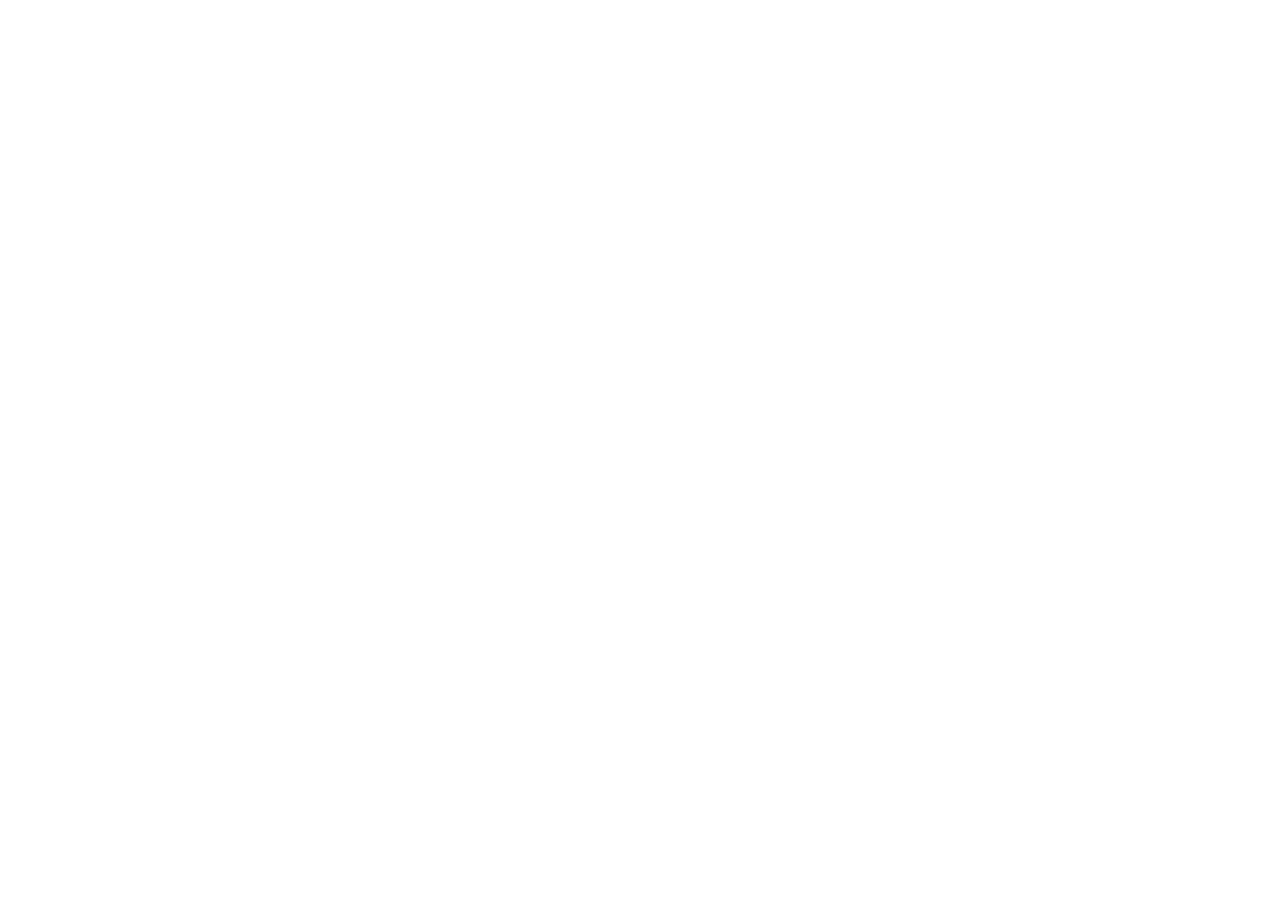
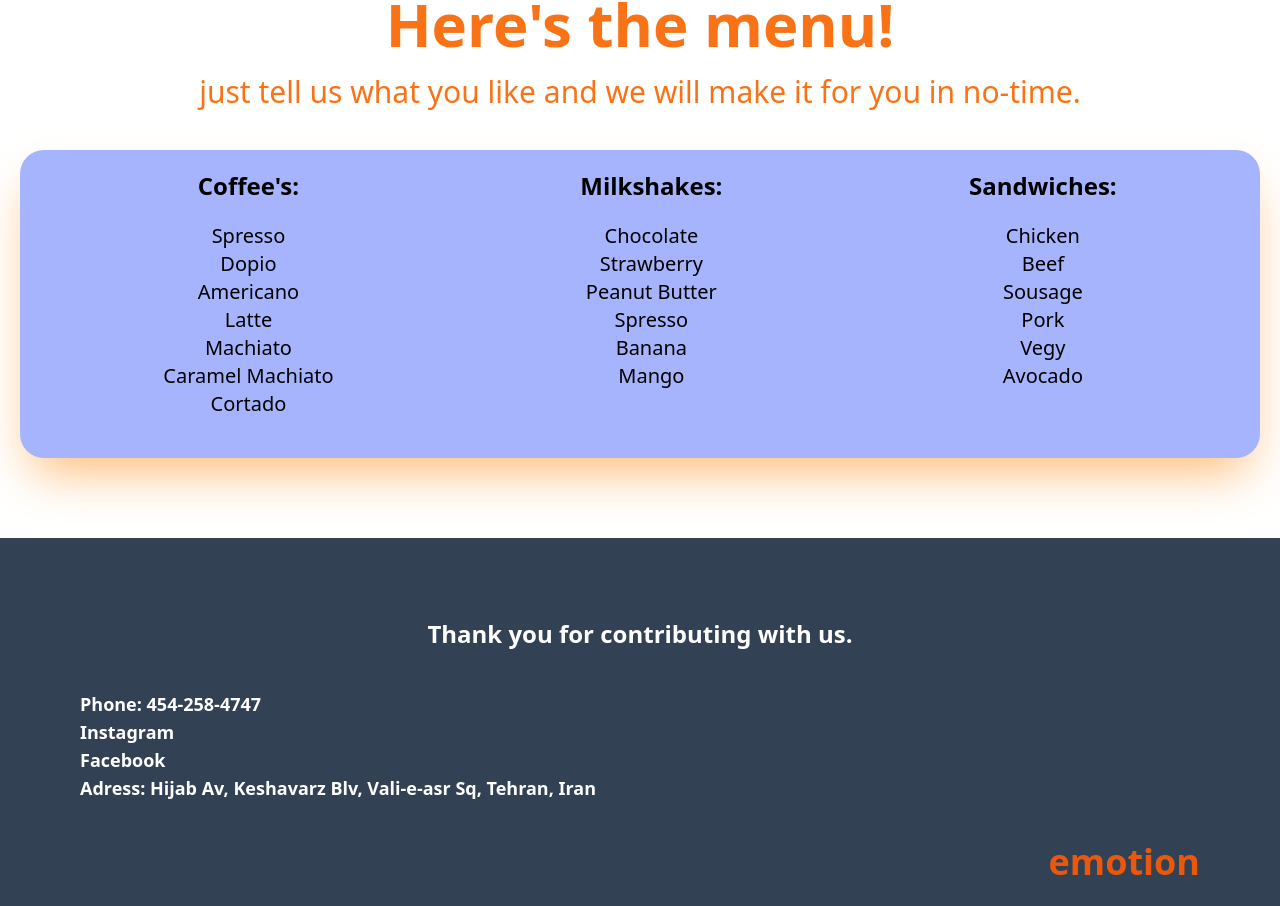
Before and after one commit to Lavenderer1375/emotion, a React (Create React App) app: page / in a window 1280 px wide. Shown: the part 1884-2790 px from the top of the page. Before the commit the page ends 1822 px from the top, so only its background shows below. Built offline with nearby package versions, Linux system fonts and the light colour scheme.

Commit message:
Context Added

```diff
--- a/src/components/Contact.js
+++ b/src/components/Contact.js
@@ -1,9 +1,25 @@
-import React from 'react'
+import React from 'react';
 
 const Contact = () => {
   return (
-    <div>Contact</div>
-  )
-}
+    <div className="bg-slate-700 pt-20 pl-20 pr-20 text-white">
+      <div className="flex justify-center mb-10 text-2xl font-bold">
+        <p>Thank you for contributing with us.</p>
+      </div>
+      <div className="flex text-lg font-bold mb-10">
+        <ul>
+          <li>Phone: 454-258-4747</li>
+          <li>Instagram</li>
+          <li>Facebook</li>
+          <li>Adress: Hijab Av, Keshavarz Blv, Vali-e-asr Sq, Tehran, Iran</li>
+        </ul>
+      </div>
+      <h1 className="flex justify-end text-orange-600 ml-3 text-4xl font-bold pb-5">emotion</h1>
+      <div className="flex justify-center pb-2">
+        <p>Developed by Kianush Abedi ©</p>
+      </div>
+    </div>
+  );
+};
 
-export default Contact
+export default Contact;
--- a/src/components/Hero.js
+++ b/src/components/Hero.js
@@ -1,8 +1,23 @@
 import React from 'react';
 import HeroImg from '../assets/5c4fa9ff65f21a26b32d7283_CityMag-the-people-vs-coffee-5-850x510.jpg';
+import Logo from '../assets/Logo.png';
+
 const Hero = () => {
   return (
     <div className="flex mb-5">
+      <span className="flex">
+        <img
+          src={Logo}
+          alt="logo"
+          style={{
+            height: '20rem',
+            width: '20rem',
+            position: 'absolute',
+            marginLeft: '30rem',
+            marginTop: '1rem',
+          }}
+        />
+      </span>
       <div className="flex items-center justify-center">
         <h2 className="md:text-9xl text-6xl text-orange-400 absolute">
           emotion cafe
--- a/src/components/Menu.js
+++ b/src/components/Menu.js
@@ -1,11 +1,51 @@
-import React from 'react'
+import React from 'react';
+import { useContext } from 'react';
+import { RefContext } from './RefContext';
 
 const Menu = () => {
+  const [refrence, setRef] = useContext(RefContext)
   return (
-    <div className=''>
+    <div ref={setRef} className="items-center justify-center text-center my-20 px-5">
+      <div className="mb-10 text-orange-500">
+        <h1 className="md:text-6xl text-5xl mb-5 font-bold">
+          Here's the menu!
+        </h1>
+        <h1 className="md:text-3xl">
+          just tell us what you like and we will make it for you in no-time.
+        </h1>
+      </div>
+      <div className="md:flex md:justify-around items-start text-xl bg-indigo-300 rounded-3xl p-5 shadow-2xl shadow-orange-300 hover:translate-x-1 hover:translate-y-1 hover:shadow-none duration-300">
+        <ul className="mb-5">
+          <h2 className="font-bold text-2xl md:mb-5">Coffee's:</h2>
+          <li>Spresso</li>
+          <li>Dopio</li>
+          <li>Americano</li>
+          <li>Latte</li>
+          <li>Machiato</li>
+          <li>Caramel Machiato</li>
+          <li>Cortado</li>
+        </ul>
+        <ul className="mb-5">
+          <h2 className="font-bold text-2xl md:mb-5">Milkshakes:</h2>
+          <li>Chocolate</li>
+          <li>Strawberry</li>
+          <li>Peanut Butter</li>
+          <li>Spresso</li>
+          <li>Banana</li>
+          <li>Mango</li>
+        </ul>
+        <ul className="mb-5">
+          <h2 className="font-bold text-2xl md:mb-5">Sandwiches:</h2>
+          <li>Chicken</li>
+          <li>Beef</li>
+          <li>Sousage</li>
+          <li>Pork</li>
+          <li>Vegy</li>
+          <li>Avocado</li>
+        </ul>
+      </div>
+    </div>
+  );
+};
 
-    </div>
-  )
-}
-
-export default Menu
+export default Menu;
--- a/src/components/Navbar.js
+++ b/src/components/Navbar.js
@@ -1,8 +1,16 @@
 import React from 'react';
 import Logo from '../assets/Logo.png';
 import { useState } from 'react';
+import { RefContext } from './RefContext';
+
 const Navbar = () => {
   const [open, setOpen] = useState(false);
+
+  const handleClick = () => {
+    RefContext.current?.scrollIntoView({ behavior: 'smooth' });
+    console.log("clicked");
+  };
+
   return (
     <nav className="shadow-md w-full top-0 left-0 bg-white">
       <div className="md:flex items-center justify-between py-4 md:px-10 px-7">
@@ -27,13 +35,22 @@
             open ? 'top-20' : 'top-[-490px]'
           } `}
         >
-          <li className="text-orange-600 hover:text-gray-400 duration-300 md:ml-8 md:text-xl text-lg md:my-0 my-7">
+          <li
+            onClick={handleClick}
+            className="text-orange-600 hover:text-gray-400 duration-300 md:ml-8 md:text-xl text-lg md:my-0 my-7"
+          >
             Our Menu
           </li>
-          <li className="text-orange-600 hover:text-gray-400 duration-300 md:ml-8 md:text-xl text-lg md:my-0 my-7">
+          <li
+            onClick={handleClick}
+            className="text-orange-600 hover:text-gray-400 duration-300 md:ml-8 md:text-xl text-lg md:my-0 my-7"
+          >
             Find Us
           </li>
-          <li className="text-orange-600 hover:text-gray-400 duration-300 md:ml-8 md:text-xl text-lg md:my-0 my-7">
+          <li
+            onClick={handleClick}
+            className="text-orange-600 hover:text-gray-400 duration-300 md:ml-8 md:text-xl text-lg md:my-0 my-7"
+          >
             Contact Us
           </li>
         </ul>
--- /dev/null
+++ b/src/components/RefContext.js
@@ -0,0 +1,12 @@
+import { useRef, createContext } from 'react';
+
+export const RefContext = createContext();
+
+function RefrenceProvider(props) {
+  const ref = useRef(null);
+  return (
+    <RefContext.Provider value={[ref]}>{props.children}</RefContext.Provider>
+  );
+}
+
+export default RefrenceProvider;
```
Also changed, not shown: src/App.js (+10 -6 lines).
